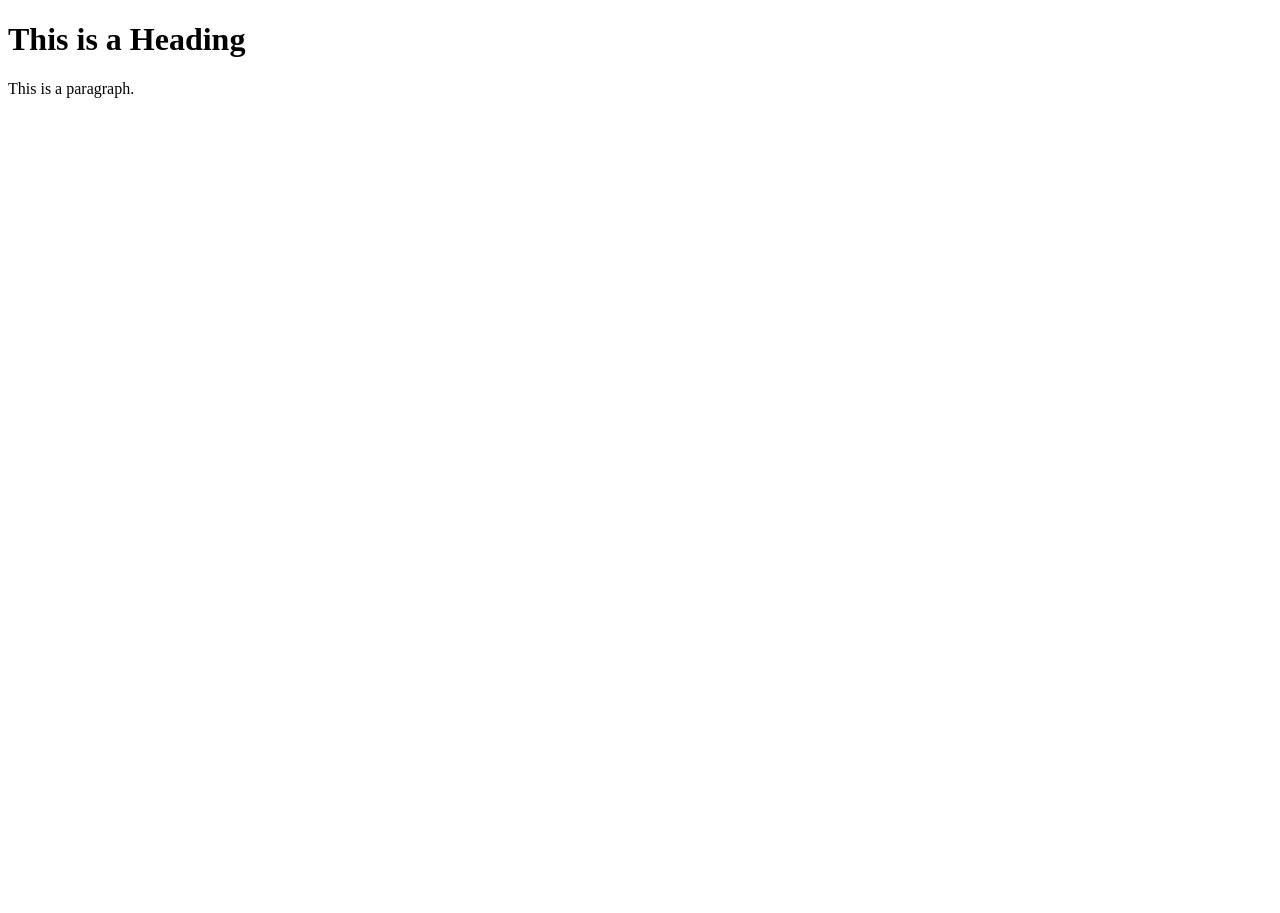
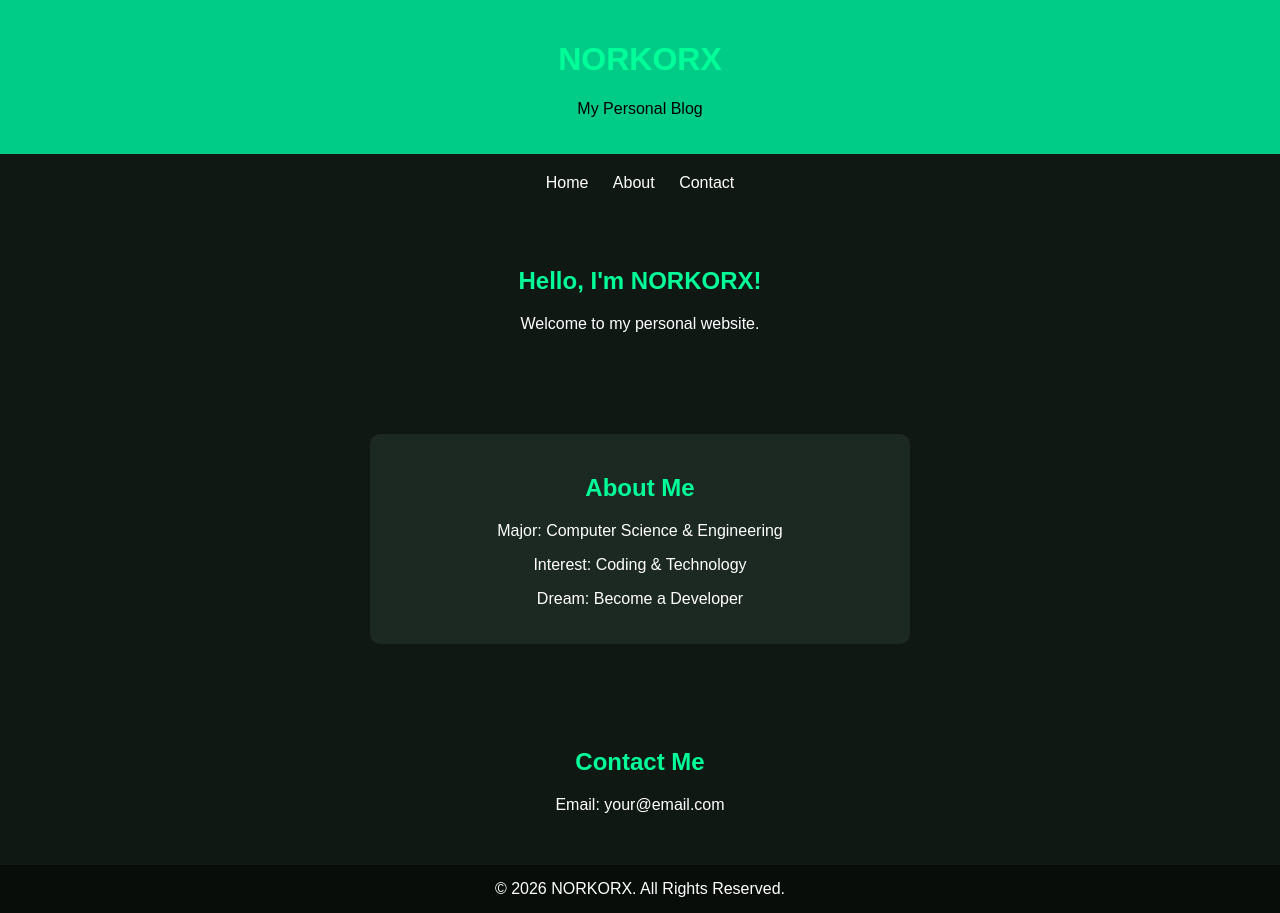
Before and after one commit to norkorx/aub-myweb-design, a plain HTML site: page index.html in a window 1280 px wide. Before the commit the page ends 800 px from the top, so only its background shows below. Drawn offline with Linux system fonts and the light colour scheme.

Commit message:
index.html

```diff
--- a/index.html
+++ b/index.html
@@ -1,10 +1,79 @@
 <!doctype html>
 <html>
   <head>
-    <title>Page Title</title>
+    <title>NORKORX</title>
+    <style>
+      body {
+        background: #101814;
+        color: white;
+        font-family: Arial;
+        text-align: center;
+        margin: 0;
+      }
+      header {
+        background: #00cc88;
+        padding: 20px;
+        color: black;
+      }
+      nav {
+        padding: 20px;
+      }
+      nav a {
+        color: white;
+        margin: 10px;
+        text-decoration: none;
+      }
+      section {
+        padding: 35px;
+      }
+      h1,
+      h2 {
+        color: #00ff99;
+      }
+      .box {
+        background: #1c2922;
+        padding: 20px;
+        margin: 15px auto;
+        max-width: 500px;
+        border-radius: 10px;
+      }
+      footer {
+        padding: 15px;
+        background: #080d0a;
+      }
+    </style>
   </head>
   <body>
-    <h1>This is a Heading</h1>
-    <p>This is a paragraph.</p>
+    <header>
+      <h1>NORKORX</h1>
+      <p>My Personal Blog</p>
+    </header>
+
+    <nav>
+      <a href="#home">Home</a>
+      <a href="#about">About</a>
+      <a href="#contact">Contact</a>
+    </nav>
+
+    <section id="home">
+      <h1>Hello, I'm NORKORX!</h1>
+      <p>Welcome to my personal website.</p>
+    </section>
+
+    <section id="about">
+      <div class="box">
+        <h2>About Me</h2>
+        <p>Major: Computer Science & Engineering</p>
+        <p>Interest: Coding & Technology</p>
+        <p>Dream: Become a Developer</p>
+      </div>
+    </section>
+
+    <section id="contact">
+      <h2>Contact Me</h2>
+      <p>Email: your@email.com</p>
+    </section>
+
+    <footer>© 2026 NORKORX. All Rights Reserved.</footer>
   </body>
 </html>
```
